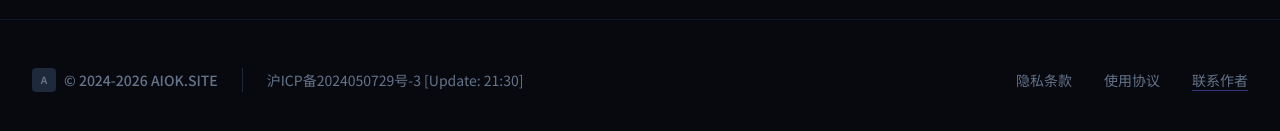
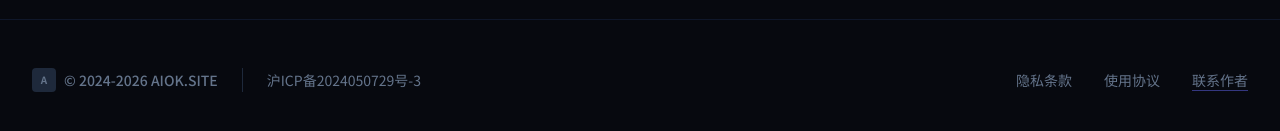
Before and after one commit to gorvi/aioksite2026, a Next.js app: page / in a window 1280 px wide. Shown: the part 905-1036 px from the top of the page. Built offline with nearby package versions, Linux system fonts and the light colour scheme.

Commit message:
chore: remove deployment test fingerprint

```diff
--- a/src/app/page.tsx
+++ b/src/app/page.tsx
@@ -138,7 +138,7 @@ export default function PortalPage() {
                         <span className="font-medium">&copy; 2024-2026 AIOK.SITE</span>
                     </div>
                     <a href="https://beian.miit.gov.cn/" target="_blank" rel="noreferrer" className="hover:text-indigo-400 transition-colors">
-                        沪ICP备2024050729号-3 [Update: 21:30]
+                        沪ICP备2024050729号-3
                     </a>
                 </div>
                 <div className="flex gap-8">
```
